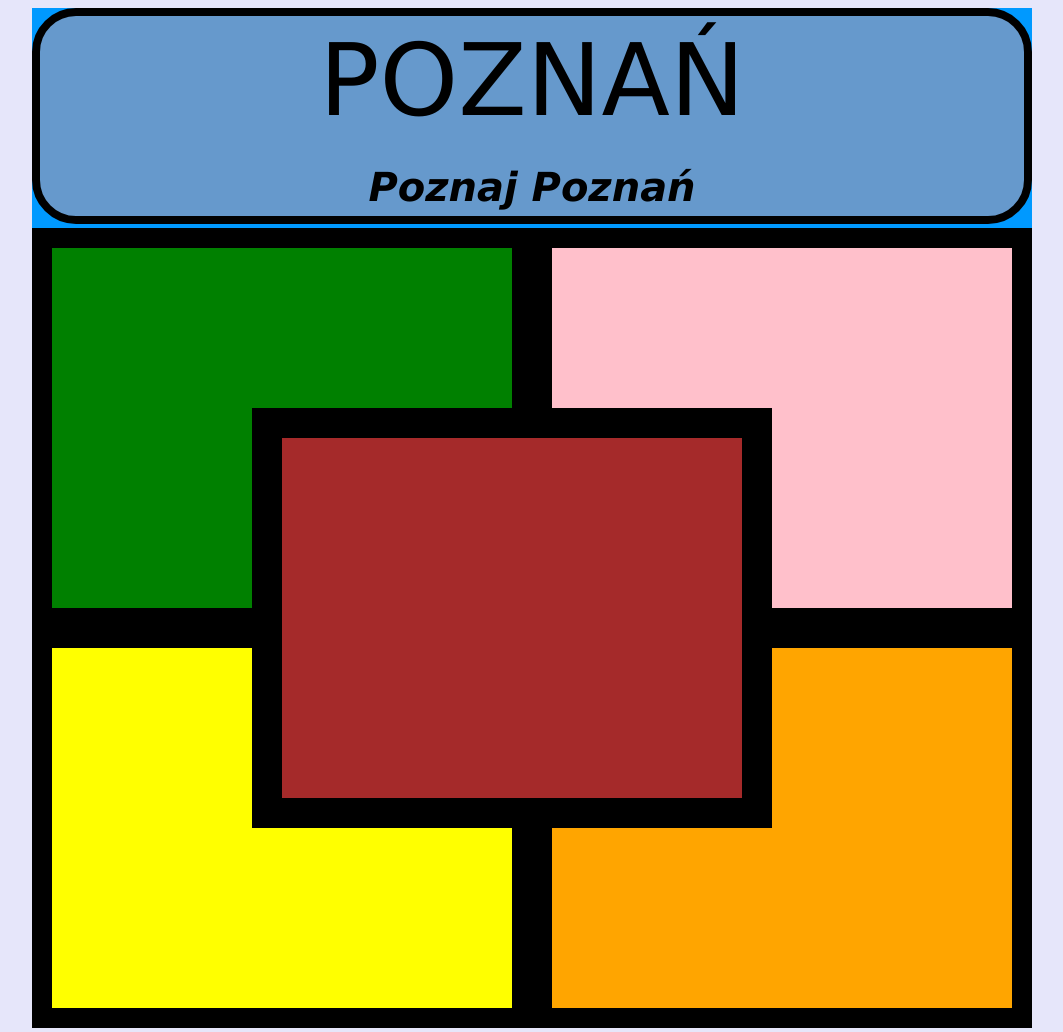
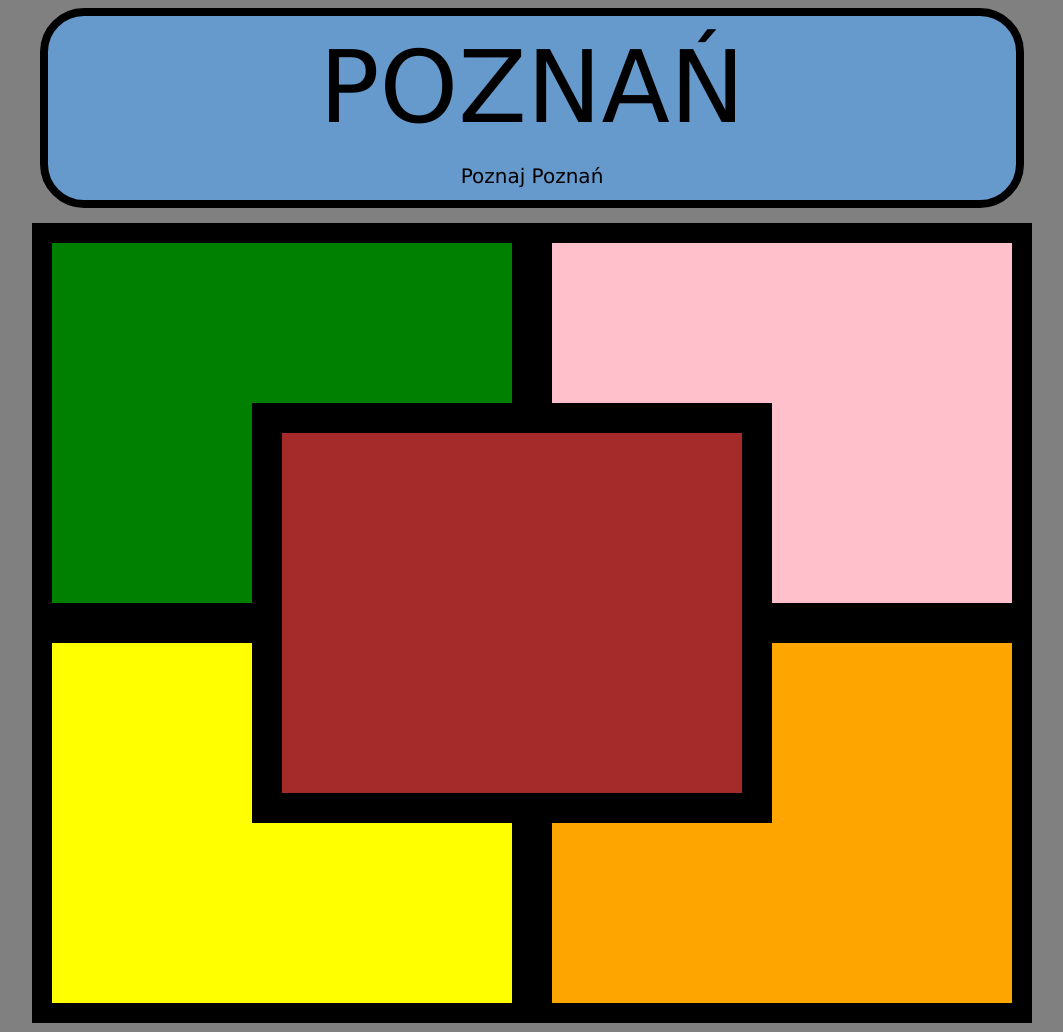
Before and after one commit to bahni97/STRONKA, a plain HTML site: page index.html in a window 1280 px wide. Shown: the whole page, without its empty margins (108-1171 px from the left). Drawn offline with Linux system fonts and the light colour scheme.

Commit message:
zmieniono strukture strony

```diff
--- a/index.html
+++ b/index.html
@@ -3,20 +3,20 @@
 <head>
 <meta charset="utf-8">
 <meta http-equiv="X-UA Compatible" content="IE=edge,chrome=1" />
-<title> POZNAŃ123 </title>
+<title> POZNAŃ </title>
 <link rel="Stylesheet" type="text/css" href="style.css">
 </head>
 <body>
+	<table id=logo>
+		<tr>
+			<td consplan=3>
+				<p>POZNAŃ</p><br>
+				<p style=font-size:20px;>Poznaj Poznań</p>
+			</td>
+		</tr>
+	</table>
 	<div id=container>
-	<div id=tlo>
-		<div id=logo>
 
-		<p>POZNAŃ</p>
-		<div id=spacja></div>
-		<p style=font-size:40px;font-weight:bold;font-style:italic;>Poznaj Poznań
-		</p>
-		</div></div>
-		<div id=cialo>
 					<div style=float:left;margin-bottom=-4px;>
 						<svg width="500" height="400" version="1.1" xmlns="http://www.w3.org/2000/svg">
 						<polygon points="10 10, 490 10, 490 190, 230 190, 230 390, 10 390"
--- a/style.css
+++ b/style.css
@@ -1,60 +1,37 @@
 body
 		{
-			background-color:lavender;
-		}
-#container
-		{
-			background-color:#FFFFCC;
-
-			width: 1000px;
-			height: 1000px;
-			margin-left: auto;
-			margin-right: auto;
+			background-color:gray;
 		}
 #logo
 		{
 			background-color:#6699CC;
-			position:absolute;
+			margin-left: auto;
+			margin-right: auto;
 			border:8px solid;
 			border-radius: 44px;
 			height:200px;
 			width:984px;
 			text-align:center;
-			display: flex;
-			flex-wrap:wrap;
-			flex-direction:row;
-			align-items: center;
-			justify-content: center;
-
-
+			margin-bottom: 15px;
+		}
+#container
+		{
+			background-color:blue;
+			width: 1000px;
+		  height: 800px;
+			margin-left: auto;
+			margin-right: auto;
 		}
 p
 
 		{
 		 	font-size:100px;
 		 	font-family:Verdana;
-			align-items:middle;
 			margin-top:0px;
 			margin-bottom:0px;
 			margin-right:0px;
 			margin-left:0px;
 
-		}
-#spacja
-		{
-			width:1000px;
-		}
-#tlo
-		{
-			background-color:#0099FF;
-			height:220px;
-			width:1000px;
-		}
-#cialo
-		{
-			border:0px solid;
-			width:1000px;
-			height:800px;
 		}
 #srodek
 		{
```
Lines whose indentation alone changed are shown as unchanged.
